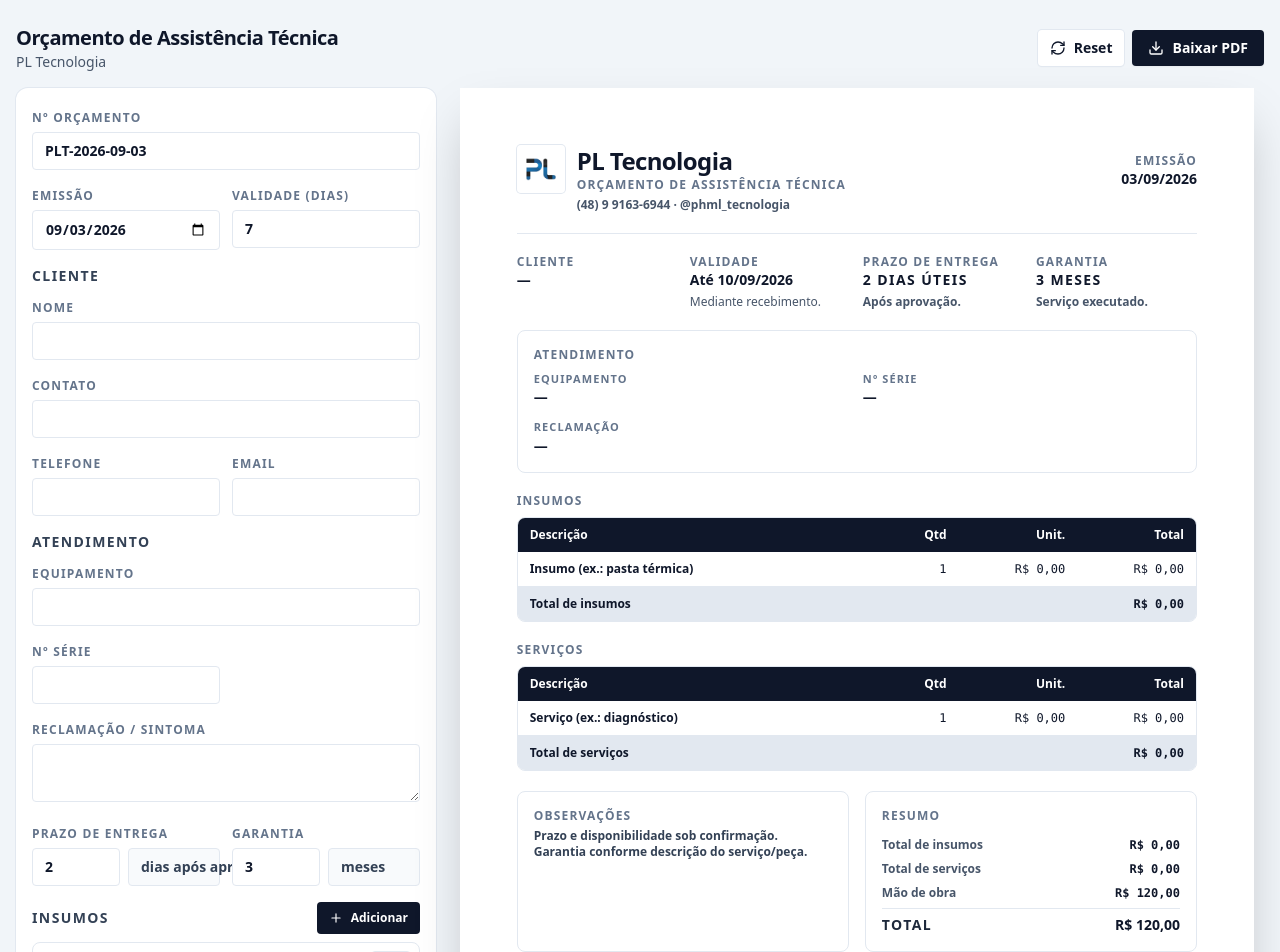
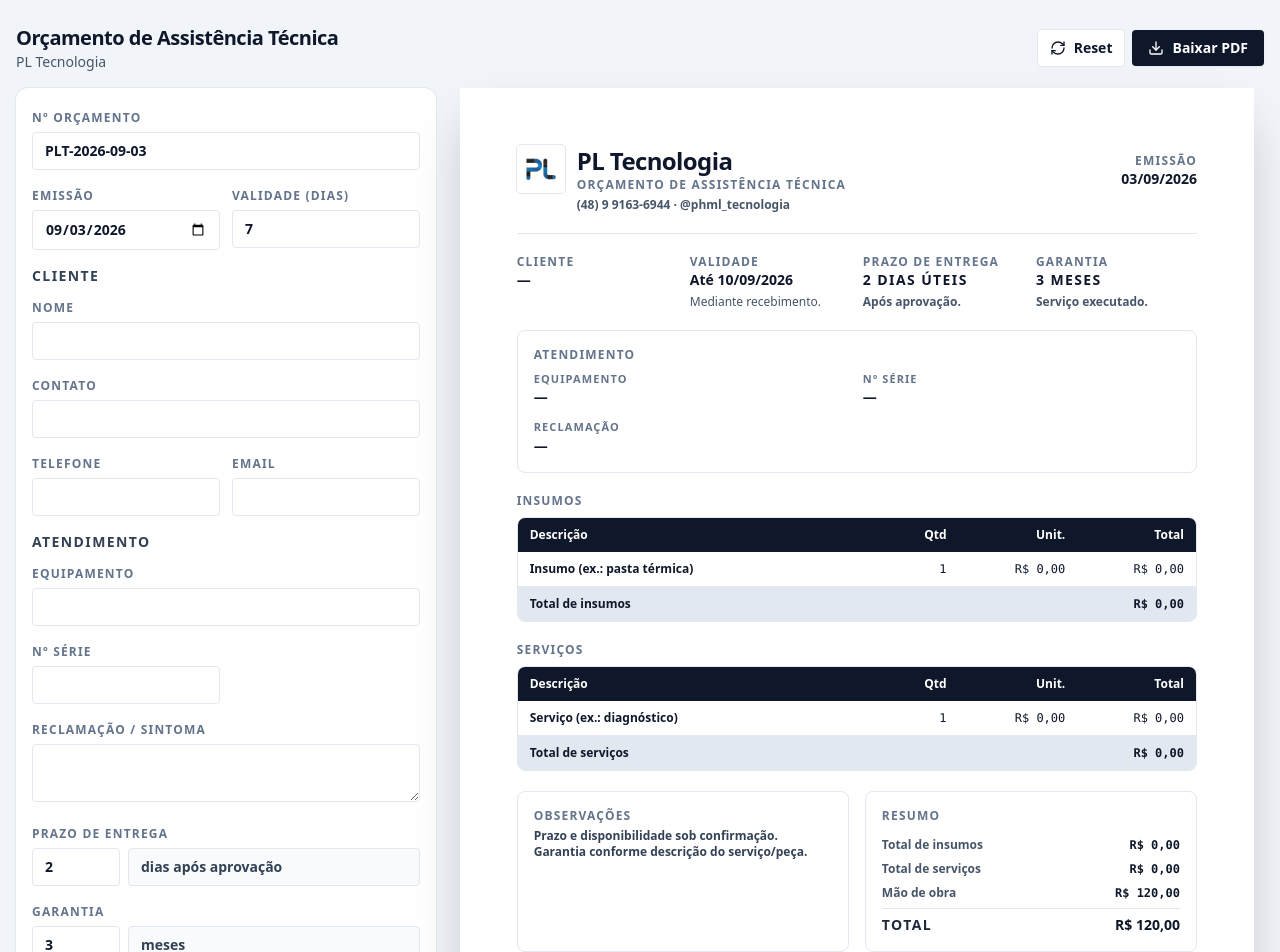
Before and after one commit to phmltecnologia/pl-proposta, a React (Vite) app: page / in a window 1280 px wide. Shown: the top 952 px of the page. Built offline with nearby package versions, Linux system fonts and the light colour scheme.

Commit message:
Melhora largura dos campos de prazo e garantia

```diff
--- a/src/App.jsx
+++ b/src/App.jsx
@@ -391,7 +391,7 @@
                     onChange={(e) => setPath(['service', 'complaint'], e.target.value)}
                   />
                 </div>
-                <div>
+                <div className="col-span-2">
                   <label className="text-xs font-black uppercase tracking-widest text-slate-500">Prazo de entrega</label>
                   <div className="mt-1 grid grid-cols-[5.5rem,minmax(0,1fr)] gap-2">
                     <input
@@ -408,7 +408,7 @@
                     </div>
                   </div>
                 </div>
-                <div>
+                <div className="col-span-2">
                   <label className="text-xs font-black uppercase tracking-widest text-slate-500">Garantia</label>
                   <div className="mt-1 grid grid-cols-[5.5rem,minmax(0,1fr)] gap-2">
                     <input
```
